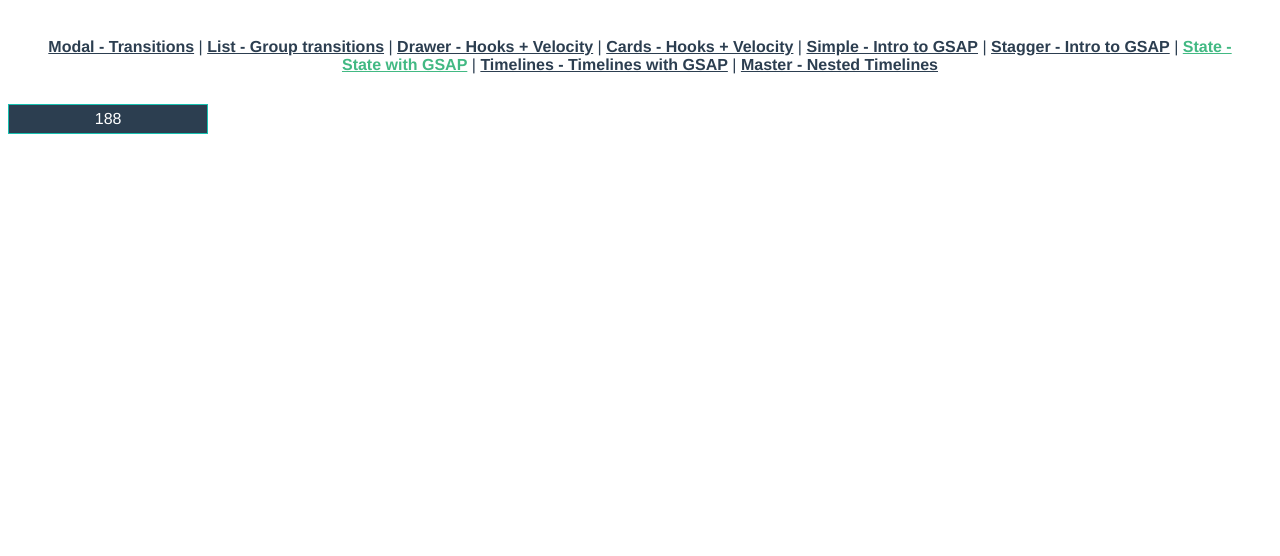
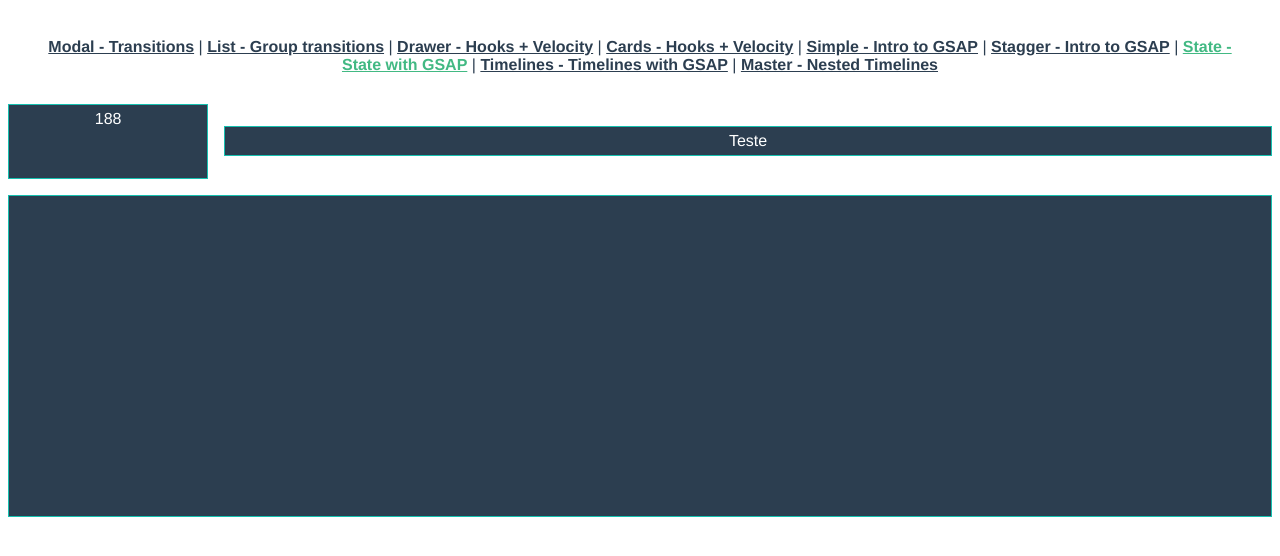
Before and after one commit to dsErick/animating-vue, a Vue app: page /state in a window 1280 px wide. Shown: the top 556 px of the page. Built offline with nearby package versions, Linux system fonts and the light colour scheme.

Commit message:
Trying width and height behavior on State view

```diff
--- a/src/views/State.vue
+++ b/src/views/State.vue
@@ -1,9 +1,14 @@
 <template>
-<div>
-    <div :style="{ width: `${tweenedNumber}px` }" class="bar">
+<div class="container">
+    <div :style="{ width: `${tweenedNumber}px`, height: `${tweenedNumber / 3}px` }" class="bar">
         <span>{{ tweenedNumber.toFixed(0) }}</span>
     </div>
+    <div class="bar">
+        <span>Teste</span>
+    </div>
 </div>
+
+<div class="other-container"></div>
 </template>
 
 <script>
@@ -37,13 +42,30 @@ export default {
 </script>
 
 <style scoped>
+.container {
+    display: flex;
+    align-items: center;
+}
 .bar {
     padding: 5px;
     background-color: #2c3e50;
     border: 1px #16c0b0 solid;
-    min-width: 20px;
+    min-width: 1em;
+    min-height: 1em;
+    display: inline-block;
+}
+.bar:last-of-type {
+    margin-left: 1rem;
+    flex: 1 0;
 }
 .bar span {
     color: white;
 }
+
+.other-container {
+    height: 20rem;
+    margin-top: 1rem;
+    background-color: #2c3e50;
+    border: 1px #16c0b0 solid;
+}
 </style>
```
